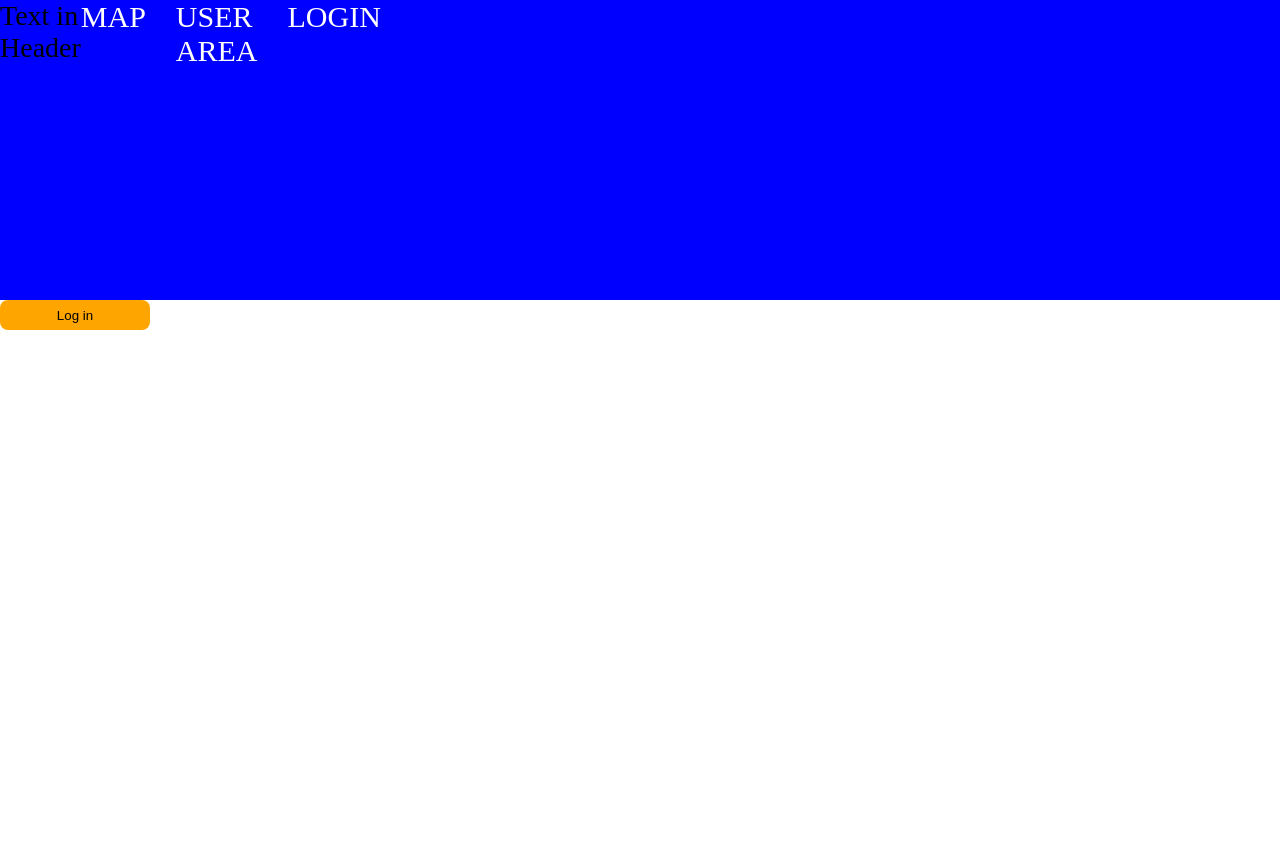
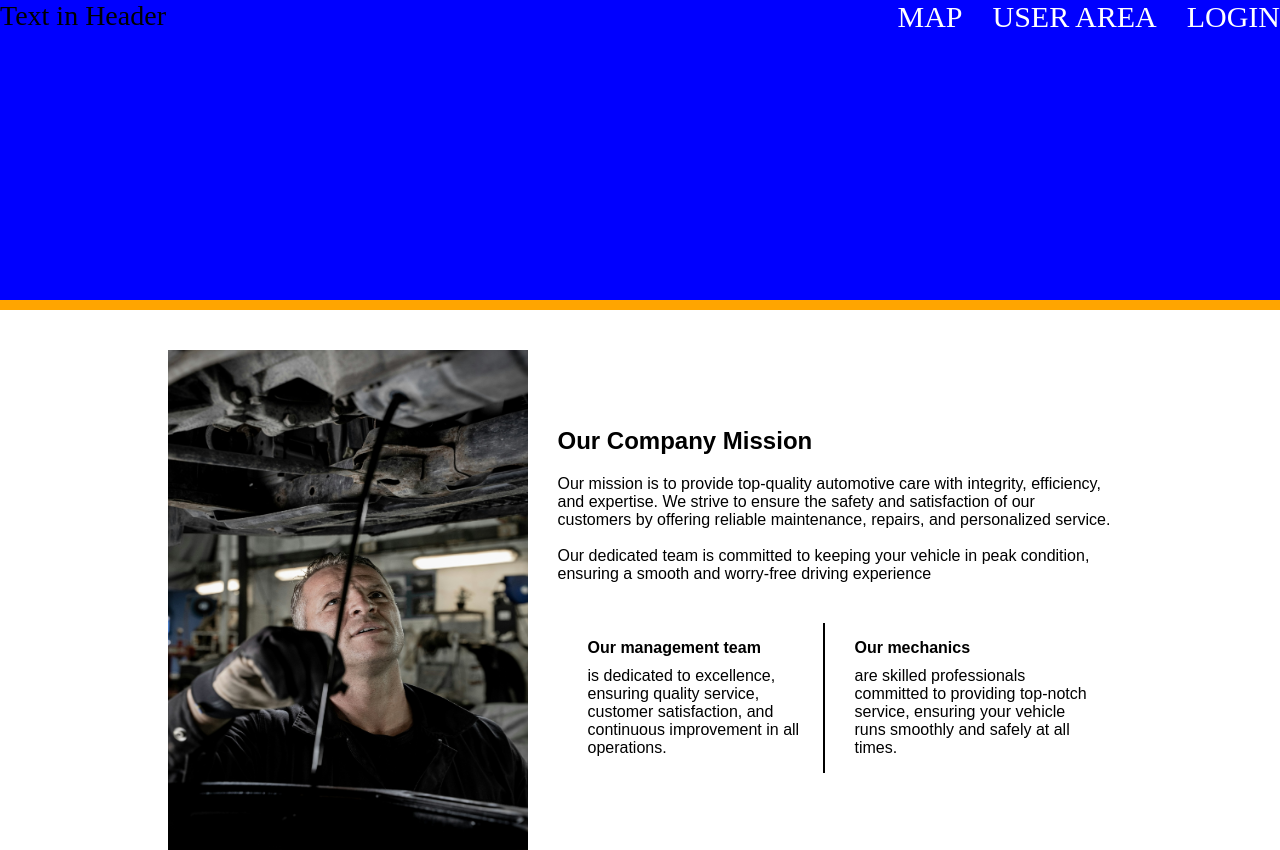
Before and after one commit to FastFix2024/FastFixFront, a React (Vite) app: page / in a window 1280 px wide. Before the commit the page ends 800 px from the top, so only its background shows below. Built offline with nearby package versions, Linux system fonts and the light colour scheme.

Commit message:
сделала блок информации с картинкой

```diff
--- a/src/App.tsx
+++ b/src/App.tsx
@@ -1,13 +1,15 @@
 
 import UserSection from "./components/UserSection/UserSection"
 import { Header } from './components/Header/Header'
+import InfoBlock from "./components/InfoBlock/InfoBlock"
 
 
 const App = () => {
   return (
     <>
       <Header />
-      <UserSection />
+      {/* <UserSection /> */}
+      <InfoBlock />
     </>
   )
 }
--- a/src/assets/index.ts
+++ b/src/assets/index.ts
@@ -1 +1,2 @@
 // export { default as avatar } from './avatar.svg';
+export { default as InfoImg } from './InfoImg.png';
--- a/src/components/Header/Header.tsx
+++ b/src/components/Header/Header.tsx
@@ -4,6 +4,7 @@ export const Header = () => {
 
 
     return (
+        <>
         <HeaderComponent>
             <HeaderMotto>
             Text in Header
@@ -13,7 +14,8 @@ export const Header = () => {
             <HeaderText>USER AREA</HeaderText>
             <HeaderText>LOGIN</HeaderText>
             </NavMenu>
-            <SeparationLine />
         </HeaderComponent>
+        <SeparationLine />
+        </>
     )
 }
--- a/src/components/Header/styles.ts
+++ b/src/components/Header/styles.ts
@@ -1,4 +1,4 @@
-import styled from '@emotion/styled'
+import styled from "@emotion/styled"
 
 export const HeaderComponent = styled.header`
   display: flex;
@@ -6,13 +6,11 @@ width: 100%;
   height: 300px;
   background-color: blue;
   justify-content: space-between;
-
 `
 export const HeaderMotto = styled.div`
   display: flex;
   font-size: 28px;
   flex: 1;
-
 `
 export const HeaderText = styled.div`
   font-size: 30px;
@@ -21,14 +19,11 @@ color: white;
 export const NavMenu = styled.div`
   display: flex;
   gap: 30px;
-
 `
 
 export const SeparationLine = styled.div`
   width: 100%;
   height: 10px;
   background-color: orange;
-position: relative;
   bottom: 100px;
-
 `
--- /dev/null
+++ b/src/components/InfoBlock/InfoBlock.tsx
@@ -0,0 +1,64 @@
+import { InfoImg } from "../../assets";
+import {
+  InfoImgStyle,
+  InfoAndImgWrapper,
+  MiniInfoTextBlock,
+  MiniInfoTitel,
+  MissionInfo,
+  MissionText,
+  MissionTitle,
+  InfoWrapper,
+  MiniInfo,
+  Border,
+  MiniInfoWrapper,
+} from "./styles";
+
+const InfoBlock = () => {
+  return (
+    <InfoAndImgWrapper>
+      <InfoImgStyle src={InfoImg} />
+      <InfoWrapper>
+
+        <MissionText>
+
+          <MissionTitle>Our Company Mission</MissionTitle>
+          <MissionInfo>
+            Our mission is to provide top-quality automotive care with integrity, efficiency, and expertise. We strive to ensure the safety and
+            satisfaction of our customers by offering reliable maintenance, repairs, and personalized service.
+            <br />
+            <br />
+            Our dedicated team is committed to keeping your vehicle in peak condition, ensuring a smooth and worry-free driving experience
+          </MissionInfo>
+
+        </MissionText>
+
+        <MiniInfoWrapper>
+
+          <MiniInfoTextBlock>
+
+            <MiniInfoTitel>Our management team</MiniInfoTitel>
+            <MiniInfo>
+              is dedicated to excellence, ensuring quality service, customer satisfaction, and continuous improvement in all operations.
+            </MiniInfo>
+
+          </MiniInfoTextBlock>
+
+          <Border />
+
+          <MiniInfoTextBlock>
+
+            <MiniInfoTitel>Our mechanics</MiniInfoTitel>
+            <MiniInfo>
+              are skilled professionals committed to providing top-notch service, ensuring your vehicle runs smoothly and safely at all times.
+            </MiniInfo>
+
+          </MiniInfoTextBlock>
+
+        </MiniInfoWrapper>
+
+      </InfoWrapper>
+
+    </InfoAndImgWrapper>
+  );
+};
+export default InfoBlock;
--- /dev/null
+++ b/src/components/InfoBlock/styles.ts
@@ -0,0 +1,62 @@
+import styled from "@emotion/styled";
+
+export const InfoAndImgWrapper = styled.div`
+  display: flex;
+  justify-content: center;
+  gap: 30px;
+  margin-top: 40px;
+  font-family: Arial, Helvetica, sans-serif;
+`;
+
+export const InfoWrapper = styled.div`
+  display: flex;
+  flex-direction: column;
+  gap: 40px;
+  justify-content: center;
+`;
+
+export const InfoImgStyle = styled.img`
+  width: 360px;
+  height: 500px;
+`;
+
+export const MissionText = styled.div`
+  width: 555px;
+`;
+
+export const MissionTitle = styled.p`
+  font-size: 24px;
+  font-weight: 700;
+`;
+
+export const MissionInfo = styled.p`
+  margin-top: 20px;
+  font-size: 16px;
+`;
+
+export const MiniInfoWrapper = styled.div`
+  display: flex;
+  flex-direction: row;
+  align-items: center;
+`;
+
+export const MiniInfoTextBlock = styled.div`
+  width: 235px;
+  margin-left: 30px;
+`;
+
+export const MiniInfoTitel = styled.p`
+  font-size: 16px;
+  font-weight: 700;
+`;
+
+export const MiniInfo = styled.p`
+  margin-top: 10px;
+  font-size: 16px;
+`;
+
+export const Border = styled.div`
+  background-color: black;
+  height: 150px;
+  width: 2px;
+`;
```
Also changed, not shown: .prettierrc.json, src/assets/InfoImg.png (added). Lines whose indentation alone changed are shown as unchanged.
